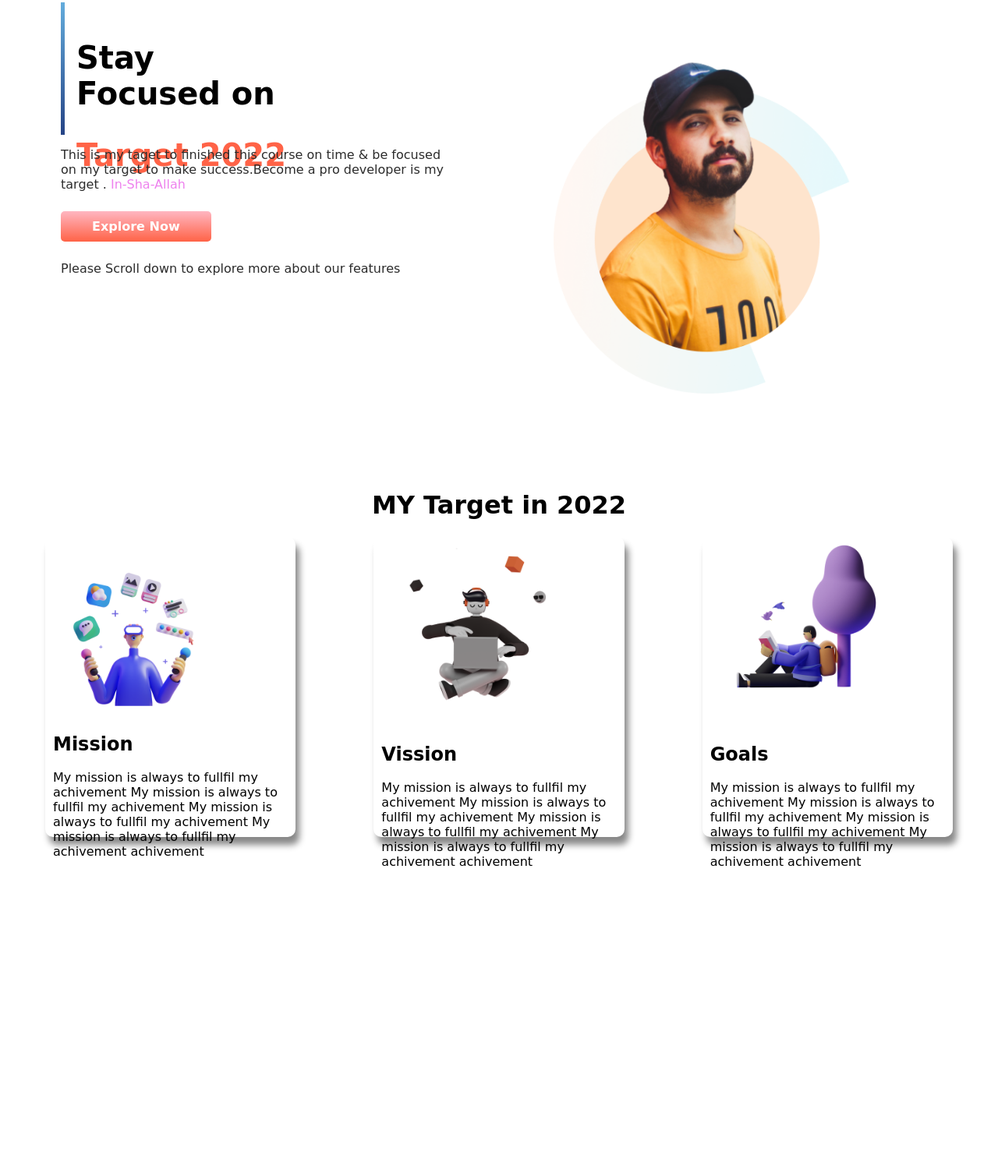
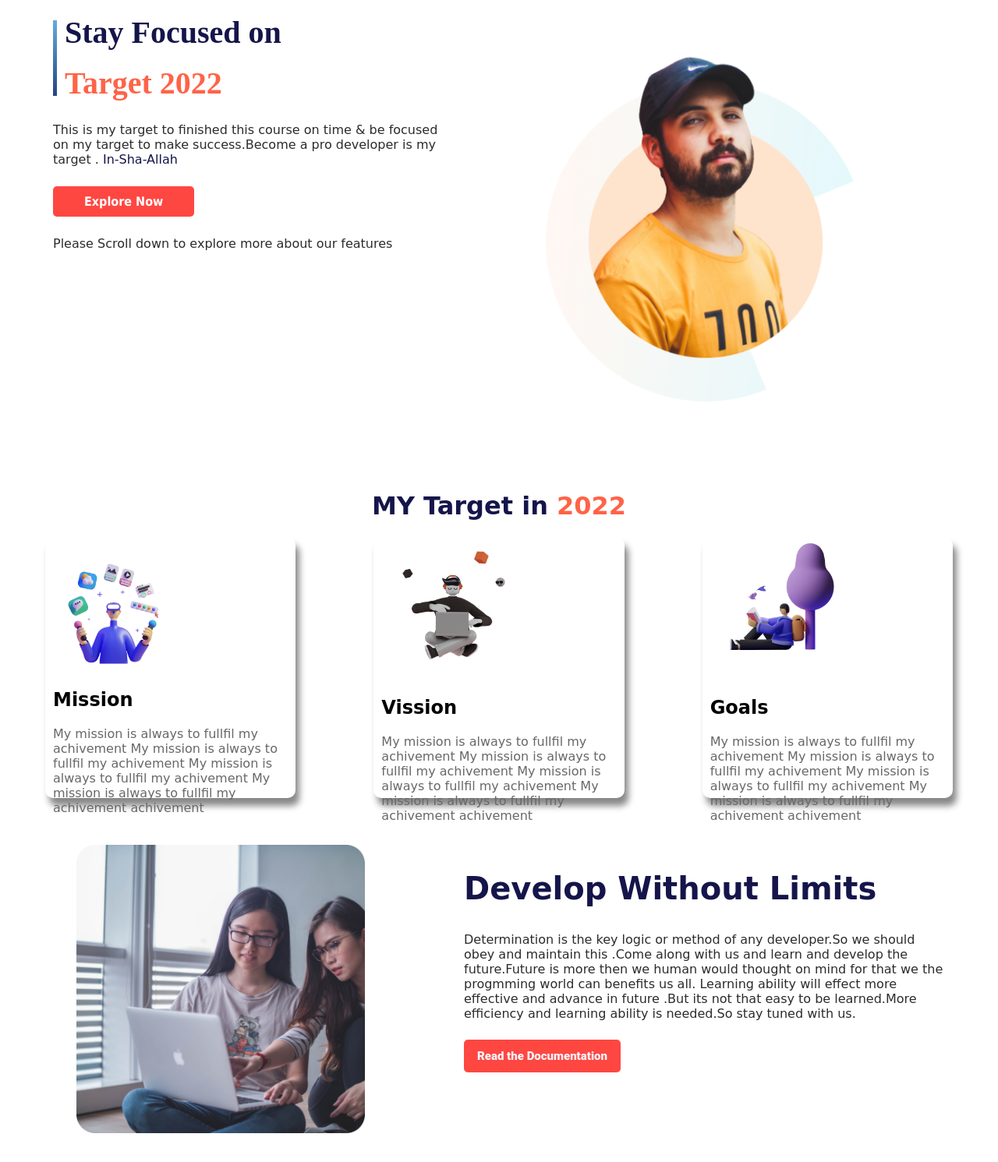
Before and after one commit to SakawatSakib/target-2022, a plain HTML site: page index.html in a window 1280 px wide. Shown: the part 75-1566 px from the top of the page at 78% size. Before the commit the page ends 1190 px from the top, so only its background shows below. Drawn offline with Linux system fonts and the light colour scheme; a web font is replaced by a local one.

Commit message:
without last two part done

```diff
--- a/index.html
+++ b/index.html
@@ -14,13 +14,13 @@
     <section  class="target-area" >
         <div class="half-part" >
             <div id="head-border-image" >
-                <h1>Stay Focused on</h1>
+                <h1 id="stay-h1">Stay Focused on</h1>
                 <h1 class="target-color">Target 2022</h1>
             </div>
-            <p>This is my taget to finished this course on time & be focused on my target to make success.Become a pro developer is my target . <span id="inshallah-color">In-Sha-Allah</span> </p>
+            <p>This is my target to finished this course on time & be focused on my target to make success.Become a pro developer is my target . <span id="inshallah-color">In-Sha-Allah</span> </p>
             <br>
 
-            <a class="anchor-button" href="">Explore Now</a>
+            <a class="anchor-button " href="">Explore Now</a>
             <br>
             <br>
             <p>Please Scroll down to explore more about our features</p>
@@ -32,7 +32,8 @@
 
     </section>
     <br>
-    <h1 class="goal-title">MY Target in <span id="year-color">2022</span></h1>
+    <div class="goal-title" ><h1 >MY Target in <span id="year-color">2022</span></h1></div>
+
 
     <section class="boxes-area" >
 
@@ -72,5 +73,30 @@
 </div>
     </section>
 
+    <section class="third-area target-area" >
+        <div class="coding-image half-part" >
+             <img src="images/pictures/coding.png" alt="">
+        </div>
+        <div class="half-part develop-limits">
+             <h1 class="h1-color">Develop Without Limits</h1>
+             <p>Determination is the key logic or method of any developer.So we should obey and maintain this .Come along with us and learn and develop the future.Future is more then we human would thought on mind for that we the progmming world can benefits us all. Learning ability will effect more effective and advance in future .But its not that easy to be learned.More efficiency and learning ability is needed.So stay tuned with us.</p>
+             <br>
+             <a class="anchor-button" href="">Read the Documentation</a>
+
+        </div>
+    </section>
+    <section class="fourth-area target-area" >
+
+        <div class="half-part ">
+             <h1 class="h1-color">Know Our Global Community</h1>
+             <p>Determination is the key logic or method of any developer.So we should obey and maintain this .Come along with us and learn and develop the future.Future is more then we human would thought on mind for that we the progmming world can benefits us all. Learning ability will effect more effective and advance in future .But its not that easy to be learned.More efficiency and learning ability is needed.So stay tuned with us.</p>
+             <br>
+             <a class="anchor-button" href="">Read the Documentation</a>
+
+        </div>
+        <div class="half-part" >
+            <img src="images/pictures/project.png" alt="">
+       </div>
+    </section>
 </body>
 </html>
--- a/style.css
+++ b/style.css
@@ -5,29 +5,34 @@ body{
     color: #FF6347;
 }
 #inshallah-color{
-    color: violet;
+    color: rgb(21, 21, 75);
+    font-weight: 500;
 }
-#head-border-image{
 
-    padding: 15px;
-    height:140px;
-    width:280px;
+.half-part #head-border-image{
+
+    line-height: 200%;
+
     border-left: 5px solid ;
-
     border-image: linear-gradient(rgb(100, 173, 221),rgb(37, 67, 133)) 10;
     border-image-slice: 1;
-
+}
+#head-border-image h1{
+    padding-left:10px;
+    font-family: Playfair;
+    font-size: 40px;
 
 
 }
-#head-border-image h1{
-    font-size: 40px;
+#stay-h1{
+    color: rgb(21, 21, 75);
 }
 .anchor-button{
   text-decoration: none;
-  background-image:linear-gradient(LightPink,tomato);
+  font-family: Tahoma, Verdana, sans-serif;
+  background: #FF4742;
   color: white;
-  font-weight: 600;
+  font-weight: 800;
   padding: 10px 40px;
   border-radius: 5px;
 
@@ -35,14 +40,14 @@ body{
 .half-part{
     width:50%;
     padding: 30px;
-    margin: 40px;
+    margin: 30px;
 
 }
 .half-part img{
     width:80%;
 
 }
-.half-part p{
+.half-part  p{
     color: rgb(44, 44, 44);
 }
 .target-area{
@@ -52,6 +57,9 @@ body{
     display: flex;
 
 }
+.boxes-area p{
+    color: rgb(106, 103, 103);
+}
 
 .goal-title{
     padding-top: 10px;
@@ -60,17 +68,49 @@ body{
 
 .box img{
 
-    width: 80%;
+    width: 60%;
 }
 .box{
-    width:28%;
-    height:385px;
+
+    height:335px;
     margin: 0 50px;
     padding: 0 10px;
     border: 1px;
     border-radius: 10px;
     box-shadow: 5px 10px 8px #888888;
 }
-#box-two{
+.goal-title h1{
+    color: rgb(21, 21, 75);
+}
+#year-color{
+    color: #FF6347;
+}
+.third-area .develop-limits{
+   margin-left: -180px;
+}
+.coding-image img{
+    width:60%;
+    margin-left: 30px;
+}
+.develop-limits .anchor-button{
+    background: #FF4742;
+    color: rgb(247, 247, 255);
+    font-family: nunito,roboto,proxima-nova,"proxima nova",sans-serif;
+    font-size: 15px;
+    font-weight:800;
+    padding: 12px 17px;
+}
 
+.h1-color{
+    font-size: 40px;
+    color: rgb(21, 21, 75);
 }
+.anchor-button:hover, .anchor-button:active{
+    background-color: initial;
+    background-position: 0 0;
+    color: #FF4742;
+}
+
+.anchor-button:active{
+    opacity:0.5;
+}
```
